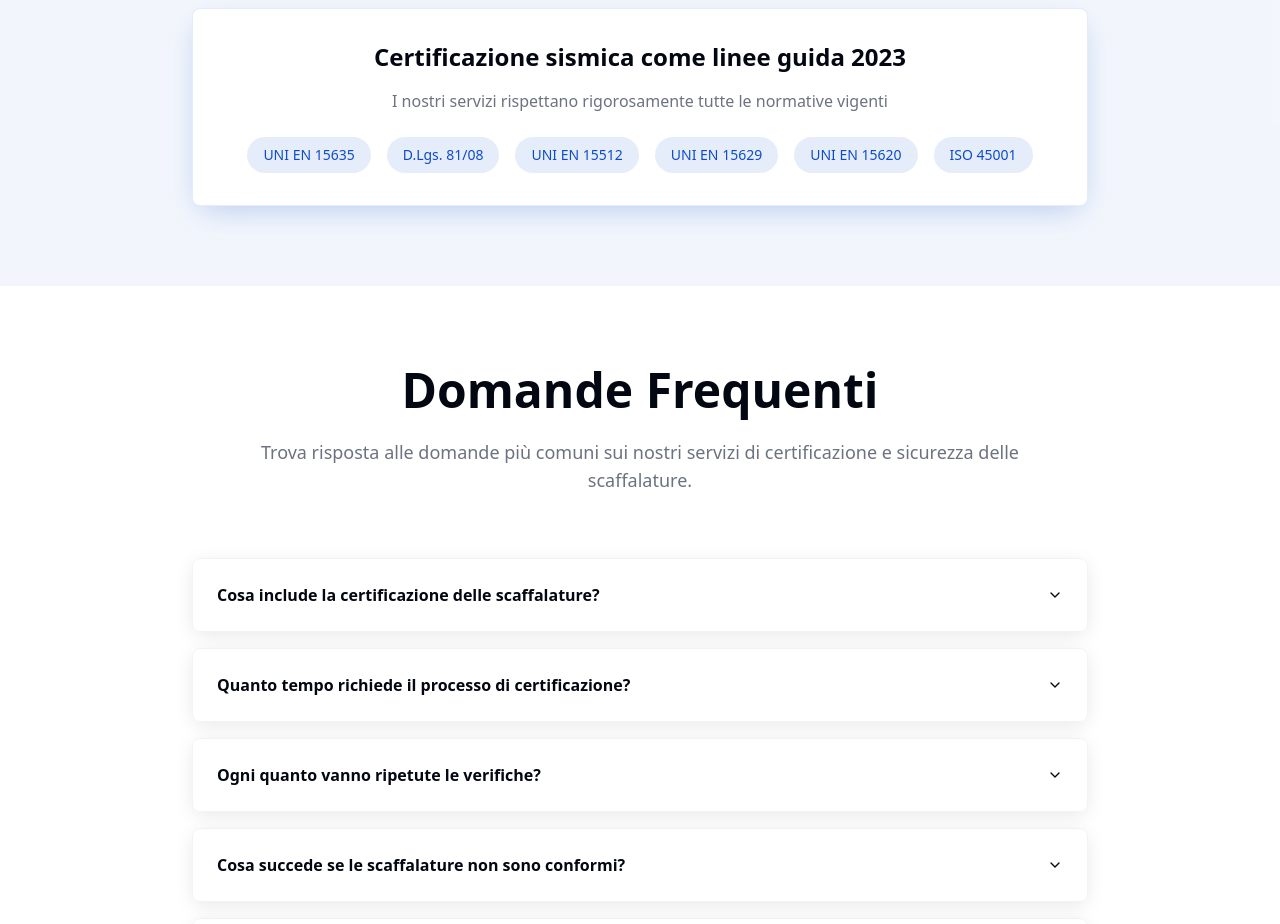
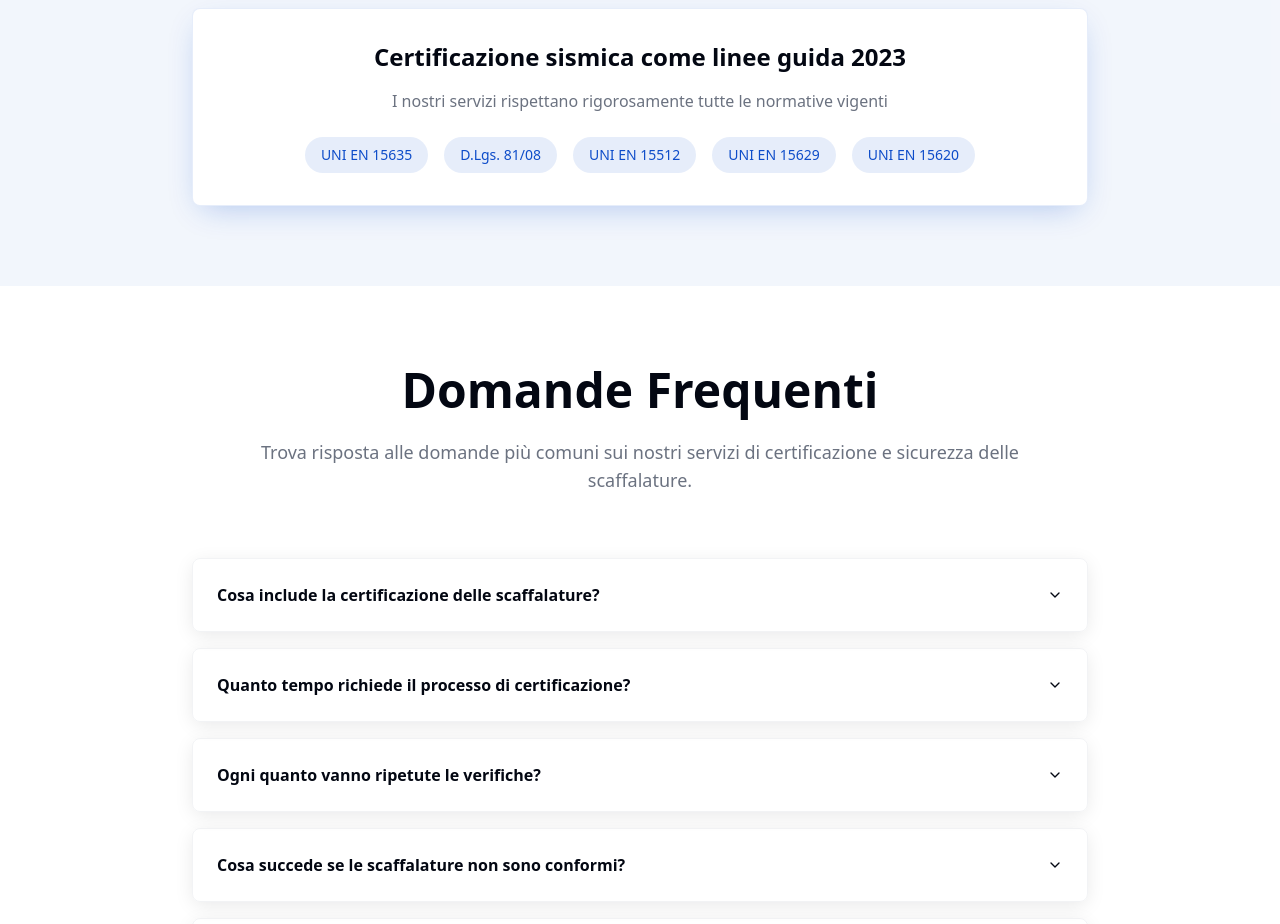
Before and after one commit to FAV-art/pro-sicura-web, a React (Vite) app: page / in a window 1280 px wide. Shown: the part 3180-4104 px from the top of the page. Built offline with nearby package versions, Linux system fonts and the light colour scheme.

Commit message:
Remove ISO 45001

```diff
--- a/src/components/Trust.tsx
+++ b/src/components/Trust.tsx
@@ -61,7 +61,6 @@ export const Trust = () => {
               <span className="bg-primary/10 text-primary px-4 py-2 rounded-full font-medium hover:bg-primary/20 transition-colors duration-300 cursor-default">UNI EN 15512</span>
               <span className="bg-primary/10 text-primary px-4 py-2 rounded-full font-medium hover:bg-primary/20 transition-colors duration-300 cursor-default">UNI EN 15629</span>
               <span className="bg-primary/10 text-primary px-4 py-2 rounded-full font-medium hover:bg-primary/20 transition-colors duration-300 cursor-default">UNI EN 15620</span>
-              <span className="bg-primary/10 text-primary px-4 py-2 rounded-full font-medium hover:bg-primary/20 transition-colors duration-300 cursor-default">ISO 45001</span>
             </div>
           </div>
         </div>
```
Also changed, not shown: 1 other file (tests, documents, lock files or other folders).
